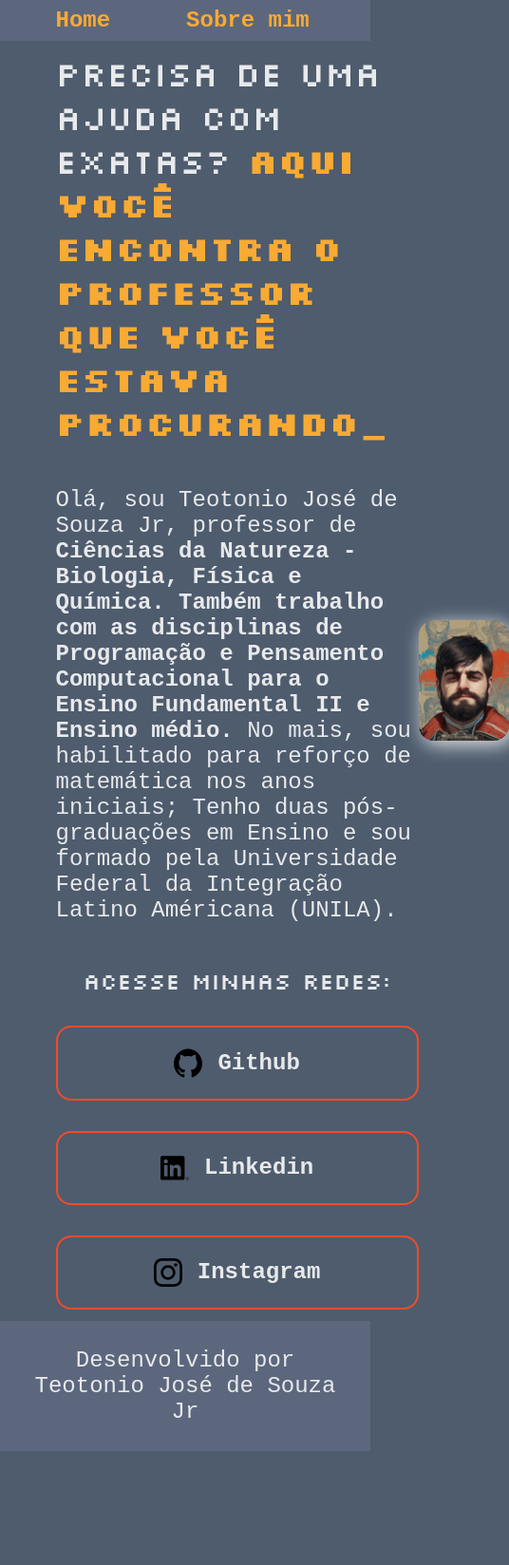
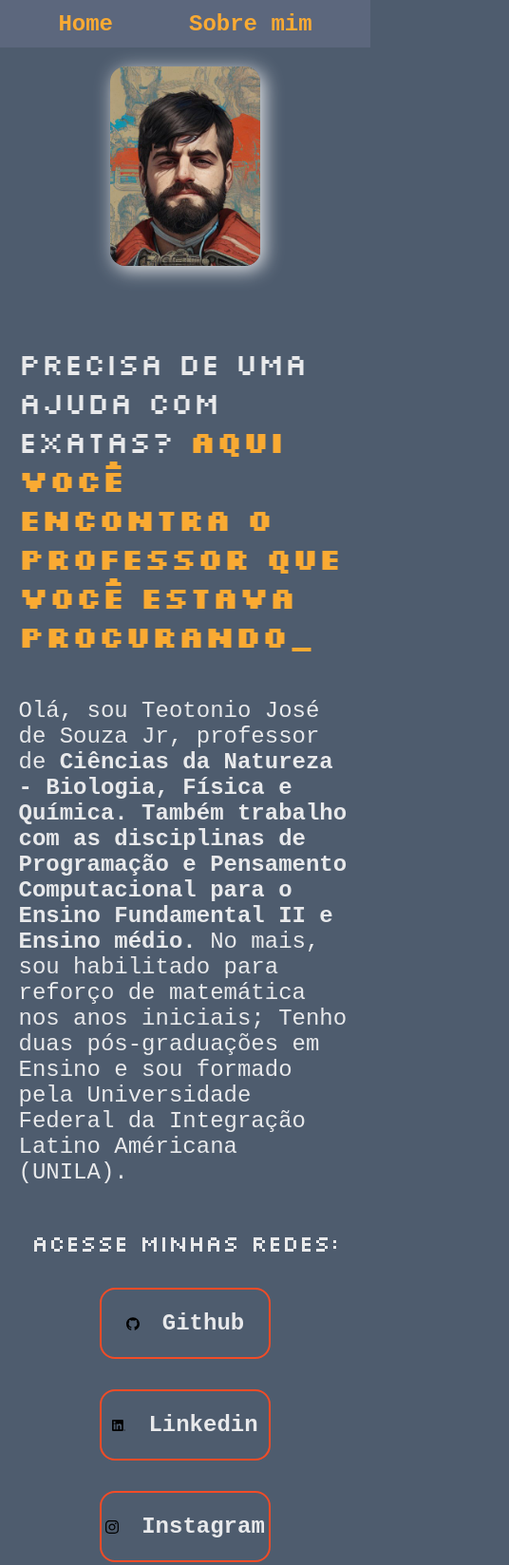
Before and after one commit to teotoniojr/2024-1ano-front-end, a plain HTML site: page index.html in a window 390 px wide. Shown: the top 1648 px of the page at 95% size, 536 px wide, since content can reach past the window. Before the commit the page ends 1528 px from the top, so only its background shows below. Drawn offline with Linux system fonts and the light colour scheme; a web font is replaced by a local one.

Commit message:
Add files via upload

```diff
--- a/estilos/style.css
+++ b/estilos/style.css
@@ -33,7 +33,7 @@ body{
 
 .cabecalho__menu__link{
     font-family: "Kode Mono", monospace;
-    font-size: 24px;
+    font-size: 1.5rem;
     font-weight: 600;
     color: var(--laranja);
     text-decoration: none;
@@ -44,23 +44,24 @@ body{
     display: flex;
     align-items: center;
     justify-content: space-between;
+    gap: 82px;
 }
 .apresentacao__conteudo{
-    width: 615px;
+    width: 55%;
     display: flex;
     flex-direction: column;
     gap: 45px;
 }
 
 .apresentacao__conteudo__titulo{
-    font-size: 36px;
+    font-size: 2rem;
     font-family: "Silkscreen", sans-serif;
     font-weight: 400;
     font-style: normal;
 }
 
 .apresentacao__conteudo__texto{
-    font-size: 24px;
+    font-size: 1.5rem;
     font-family: "Kode Mono", monospace;
 }
 
@@ -69,21 +70,21 @@ body{
     flex-direction: column;
     justify-content: space-between;
     align-items: center;
-    gap: 32px;
+    gap: 2rem;
 }
 
 .apresentacao__links__titulo{
     font-family: "Silkscreen", sans-serif;
     font-weight: 400;
-    font-size: 24px;
+    font-size: 1.5rem;
 }
 
-.apresentacao__links__link{
+.apresentacao__links__navegacao{
     display: flex;
     align-items: center;
     justify-content: center;
-    gap: 16px;
-    width: 378px;
+    gap: 1.5rem;
+    width: 50%;
     text-align: center;
     border-radius: 16px;
     font-size: 24px;
@@ -108,7 +109,7 @@ body{
 }
 
 .apresentacao__imagem{
-    width: 35%;
+    width: 45%;
     border-radius: 16px;
     box-shadow: 4px 4px 20px var(--branco);
 
@@ -120,5 +121,24 @@ body{
     color: #E8E9EB;
     text-align: center;
     font-family: "Kode Mono", monospace;
-    font-size: 24px;
+    font-size: 1.5rem;
 }
+
+@media (max-width: 1200px){
+    .cabecalho{
+        padding: 3% ;
+    }
+
+    .cabecalho__menu{
+        justify-content: center;
+    }
+
+    .apresentacao{
+        flex-direction: column-reverse;
+        padding: 5%;
+
+    }
+    .apresentacao__conteudo{
+        width: auto;
+    }
+}
--- a/index.html
+++ b/index.html
@@ -24,13 +24,13 @@
             </p>
             <div class="apresentacao__links">
                 <h2 class="apresentacao__links__titulo"> Acesse minhas redes: </h2>
-                <a class="apresentacao__links__link" href="https://github.com/teotoniojr">
+                <a class="apresentacao__links__navegacao" href="https://github.com/teotoniojr">
                     <img class="apresentacao__links__link__icone" src="./assets/github.svg" alt="icone do github"> Github
                 </a>
-                <a class="apresentacao__links__link" href="https://www.linkedin.com/in/teotonio-jos%C3%A9-de-souza-junior-4ab512140/">
+                <a class="apresentacao__links__navegacao" href="https://www.linkedin.com/in/teotonio-jos%C3%A9-de-souza-junior-4ab512140/">
                     <img class="apresentacao__links__link__icone" src="./assets/linkedin.svg"> Linkedin
                 </a>
-                <a class="apresentacao__links__link" href="https://www.instagram.com/teotoniosjr/">
+                <a class="apresentacao__links__navegacao" href="https://www.instagram.com/teotoniosjr/">
                     <img class="apresentacao__links__link__icone" src="./assets/instagram.svg"> Instagram
                 </a>
             </div>
```
